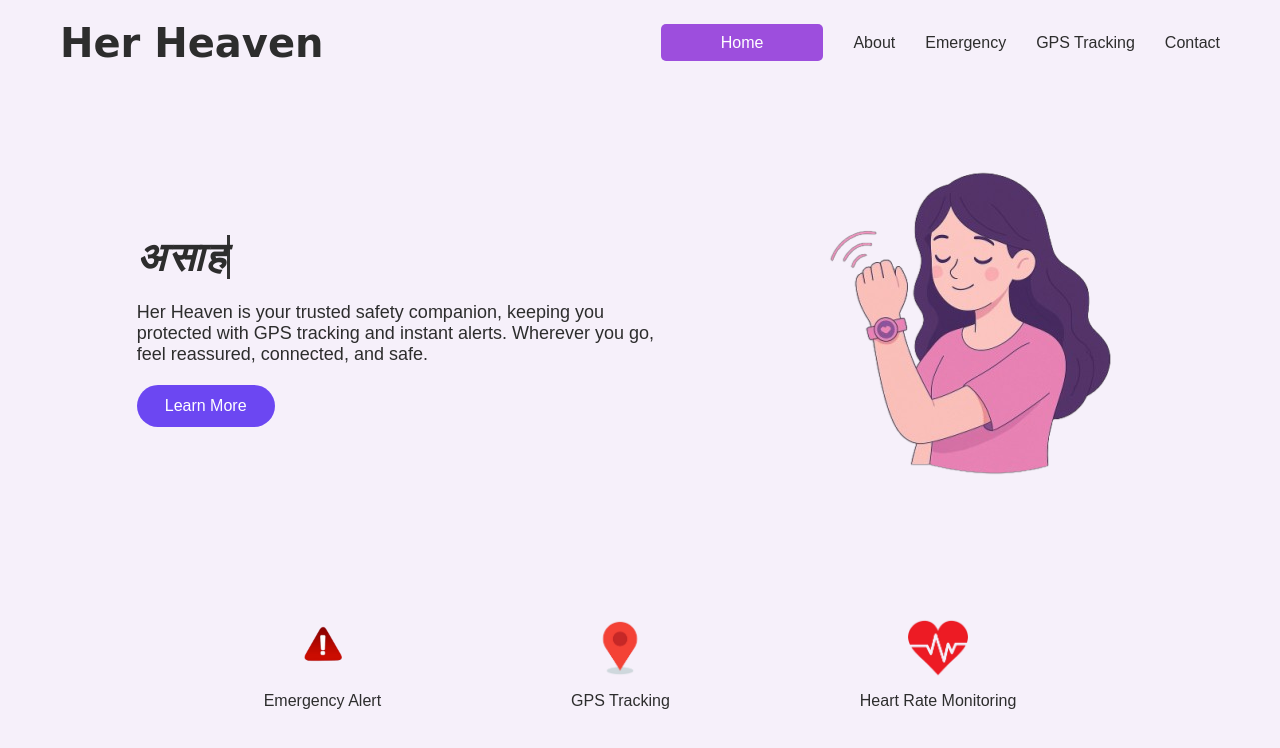
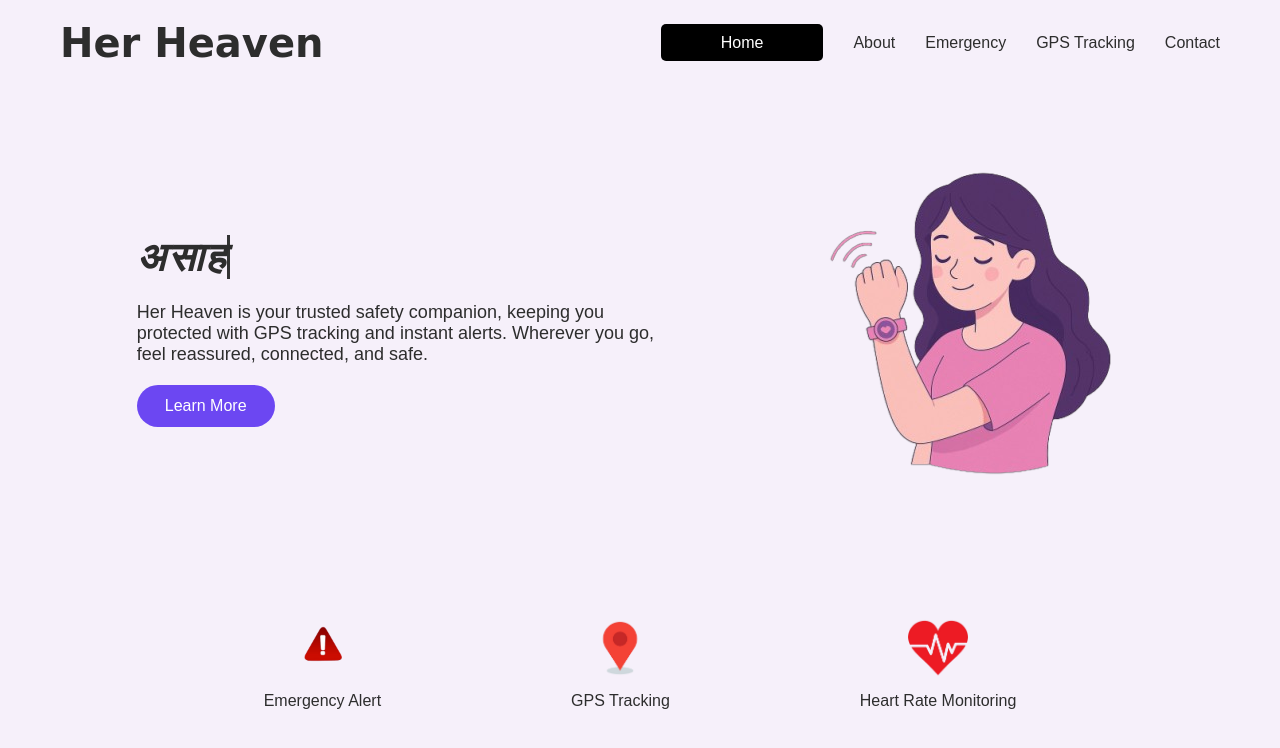
Before and after one commit to vardhan1007/herheaven, a plain HTML site: page index.html in a window 1280 px wide. In both pictures the pointer is over the link "Home". Drawn offline with Linux system fonts and the light colour scheme; a web font is replaced by a local one.

Commit message:
updated navbar hover color from purple to black

```diff
--- a/style.css
+++ b/style.css
@@ -44,7 +44,7 @@ body {
 }
 
 .navbar ul li a:hover {
-    background-color: #9d4edd;
+    background-color: #000000;
   color: #ffffff;
   transition: 0.4s ease;
   padding: 10px 60px;
```
